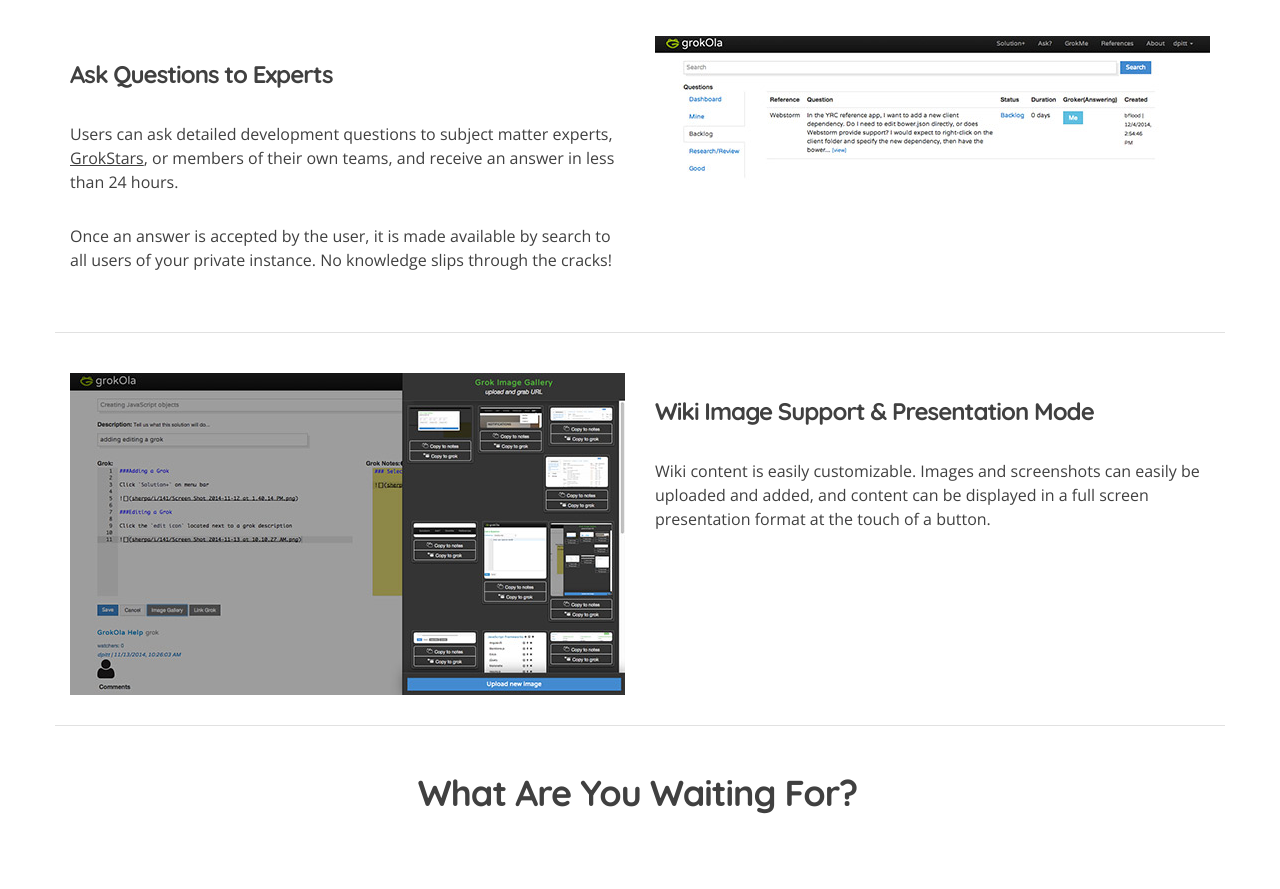
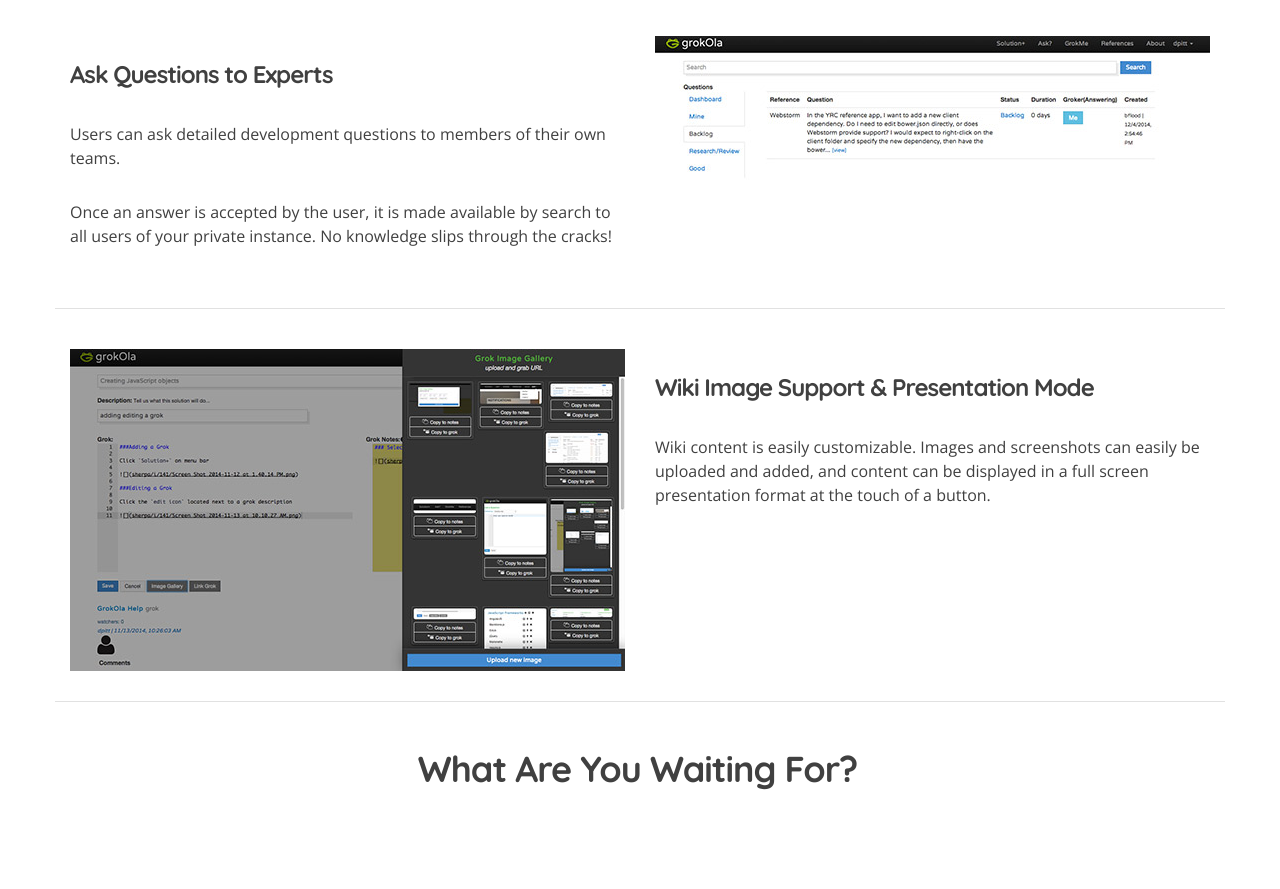
Before and after one commit to in-the-keyhole/www.grokola.com, a website: page about.html in a window 1280 px wide. Shown: the part 1820-2709 px from the top of the page. Drawn offline with nearby package versions, Linux system fonts and the light colour scheme.

Commit message:
Update about.html

```diff
--- a/about.html
+++ b/about.html
@@ -197,7 +197,7 @@
             <section class="about-content">
                 <div class="col-lg-6 col-md-4 col-sm-2">
                 <h3>Ask Questions to Experts</h3>
-                     	<p>Users can ask detailed development questions to subject matter experts, <a href="grokstars.html">GrokStars</a>, or members of their own teams, and receive an answer in less than 24 hours.</p>
+                     	<p>Users can ask detailed development questions to members of their own teams.</p>
                     	<p>Once an answer is accepted by the user, it is made available by search to all users of your private instance. No knowledge slips through the cracks! </p>
                 </div>
                 <div class="col-lg-6 col-md-4 col-sm-2">
```
